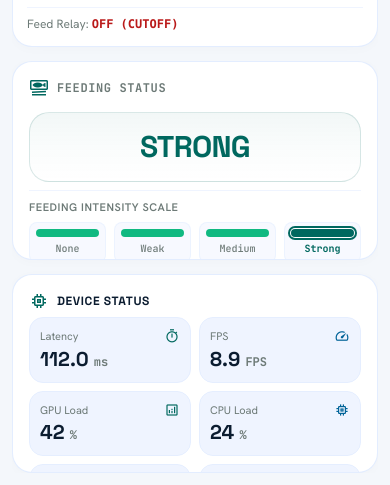
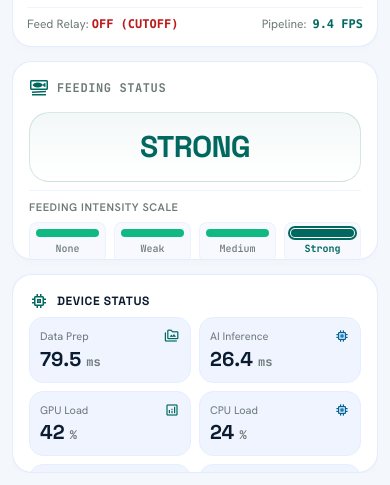
Before and after one commit to hoangphihung2004/Capstone_2026_Fish_Feeding_Intensity, a FastAPI app: page / in a window 390 px wide. Shown: the part 359-844 px from the top of the page. Run offline with FastAPI, Linux system fonts and the light colour scheme; parts of the project's set-up code (start-up, migrations or seed data) failed here and were passed over; some libraries are stand-ins or nearby versions.

Commit message:
feat(web): Move Pipeline FPS to Live Camera footer and show Data Prep vs AI Inference in Device Status

```diff
--- a/U_FFIA27K_multimodal_deployment/web_dashboard/templates/index.html
+++ b/U_FFIA27K_multimodal_deployment/web_dashboard/templates/index.html
@@ -156,6 +156,10 @@
           <!-- Bottom Metadata Row for Live Pond -->
           <div class="flex items-center justify-between text-xs text-outline pt-2 border-t border-surface-container-low shrink-0">
             <div>Feed Relay: <span id="farm-relay-status" class="font-bold text-error uppercase font-mono">OFF (CUTOFF)</span></div>
+            <div class="flex items-center gap-1.5 font-body-sm text-outline">
+              <span>Pipeline:</span>
+              <span id="farm-cam-fps" class="font-bold text-primary font-mono text-xs">9.4 FPS</span>
+            </div>
           </div>
         </section>
 
@@ -214,22 +218,22 @@
 
             <!-- 6 Harmonious Telemetry Stat Boxes (2x3 Grid) -->
             <div class="grid grid-cols-2 gap-2 sm:gap-2.5 my-auto shrink-0">
-              <!-- Stat 1: Latency (Total Pipeline) -->
+              <!-- Stat 1: Data Prep (Audio + Video) -->
               <div class="bg-surface-container-low p-2.5 sm:p-3 rounded-xl border border-surface-container flex flex-col justify-center gap-0.5">
                 <div class="text-[11px] sm:text-xs text-outline font-body-sm flex items-center justify-between">
-                  <span>Latency</span>
-                  <span class="material-symbols-outlined text-[16px] text-primary">timer</span>
+                  <span>Data Prep</span>
+                  <span class="material-symbols-outlined text-[16px] text-primary">perm_media</span>
                 </div>
-                <div class="text-xl sm:text-2xl font-display font-bold text-on-surface leading-tight"><span id="farm-stat-latency">112.0</span> <span class="text-xs font-label-sm text-outline">ms</span></div>
+                <div class="text-xl sm:text-2xl font-display font-bold text-on-surface leading-tight"><span id="farm-stat-dataprep">79.5</span> <span class="text-xs font-label-sm text-outline">ms</span></div>
               </div>
 
-              <!-- Stat 2: FPS (Total Pipeline) -->
+              <!-- Stat 2: AI Inference (TensorRT Core) -->
               <div class="bg-surface-container-low p-2.5 sm:p-3 rounded-xl border border-surface-container flex flex-col justify-center gap-0.5">
                 <div class="text-[11px] sm:text-xs text-outline font-body-sm flex items-center justify-between">
-                  <span>FPS</span>
-                  <span class="material-symbols-outlined text-[16px] text-secondary">speed</span>
+                  <span>AI Inference</span>
+                  <span class="material-symbols-outlined text-[16px] text-secondary">memory</span>
                 </div>
-                <div class="text-xl sm:text-2xl font-display font-bold text-on-surface leading-tight"><span id="farm-stat-fps">8.9</span> <span class="text-xs font-label-sm text-outline">FPS</span></div>
+                <div class="text-xl sm:text-2xl font-display font-bold text-on-surface leading-tight"><span id="farm-stat-inference">26.4</span> <span class="text-xs font-label-sm text-outline">ms</span></div>
               </div>
 
               <!-- Stat 3: GPU Load -->
@@ -335,13 +339,21 @@
       }
 
       // 3. Hardware & Telemetry Stats
-      const farmStatLat = document.getElementById('farm-stat-latency');
-      const farmStatFps = document.getElementById('farm-stat-fps');
+      const farmStatDataPrep = document.getElementById('farm-stat-dataprep');
+      const farmStatInference = document.getElementById('farm-stat-inference');
+      const farmCamFps = document.getElementById('farm-cam-fps');
       const farmStreamTime = document.getElementById('farm-stream-time');
       const farmRelayStatus = document.getElementById('farm-relay-status');
 
-      if (farmStatLat) farmStatLat.textContent = (lat.total_ms !== undefined) ? lat.total_ms : (lat.gpu_ms || '112.0');
-      if (farmStatFps) farmStatFps.textContent = (lat.pipeline_fps !== undefined) ? lat.pipeline_fps : (lat.fps || '8.9');
+      const aMs = parseFloat(lat.audio_ms) || 0;
+      const vMs = parseFloat(lat.video_ms) || 0;
+      const dataPrepMs = (aMs + vMs).toFixed(1);
+      const gpuMs = lat.gpu_ms !== undefined ? lat.gpu_ms : '26.4';
+      const pipeFps = lat.pipeline_fps !== undefined ? lat.pipeline_fps : '9.4';
+
+      if (farmStatDataPrep) farmStatDataPrep.textContent = dataPrepMs;
+      if (farmStatInference) farmStatInference.textContent = gpuMs;
+      if (farmCamFps) farmCamFps.textContent = pipeFps + ' FPS';
       if (farmStreamTime && sInfo.time_str) farmStreamTime.textContent = sInfo.time_str;
       if (farmRelayStatus && feeder.relay) {
         farmRelayStatus.textContent = feeder.relay === 'ON' ? 'ON (FEEDING)' : 'OFF (CUTOFF)';
```
